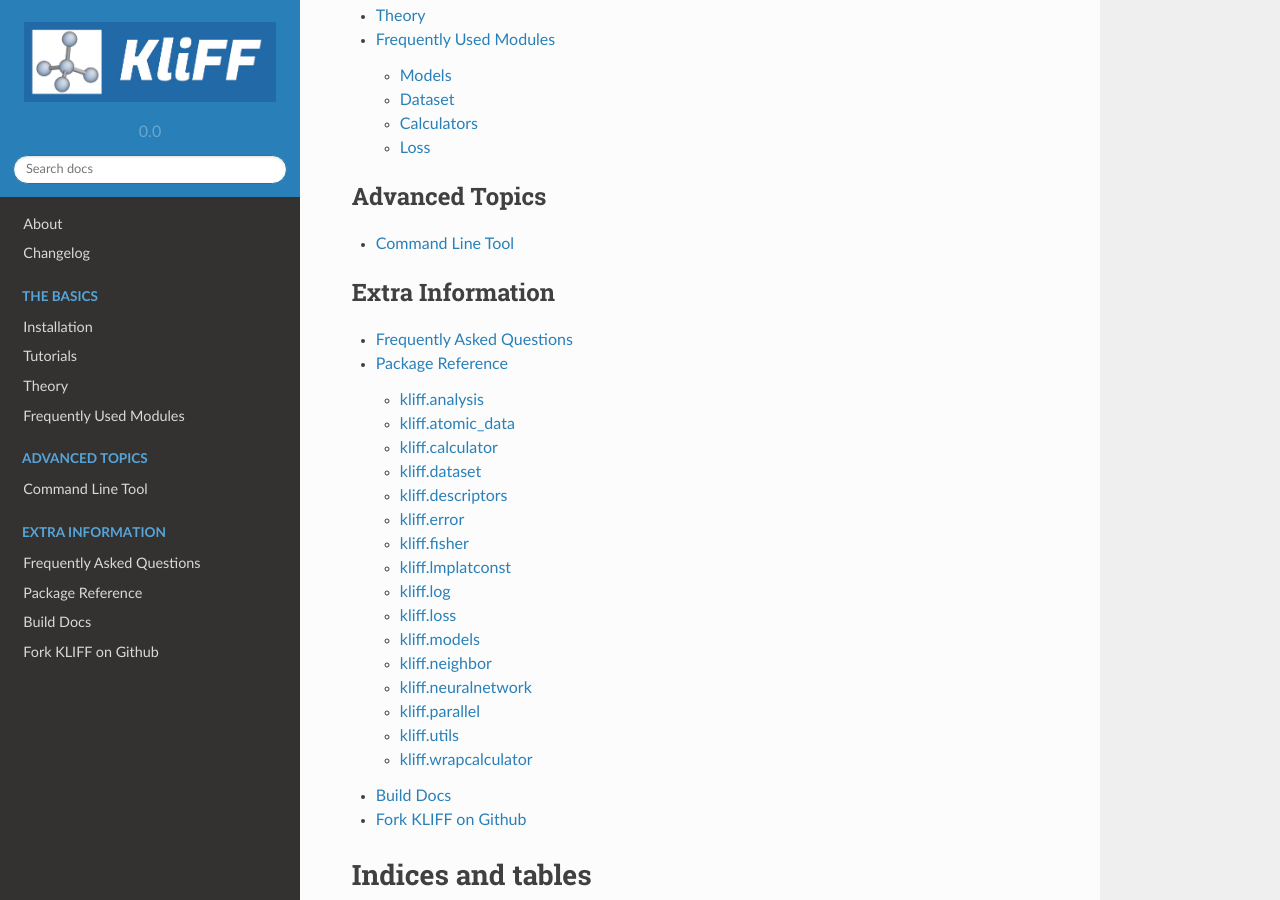
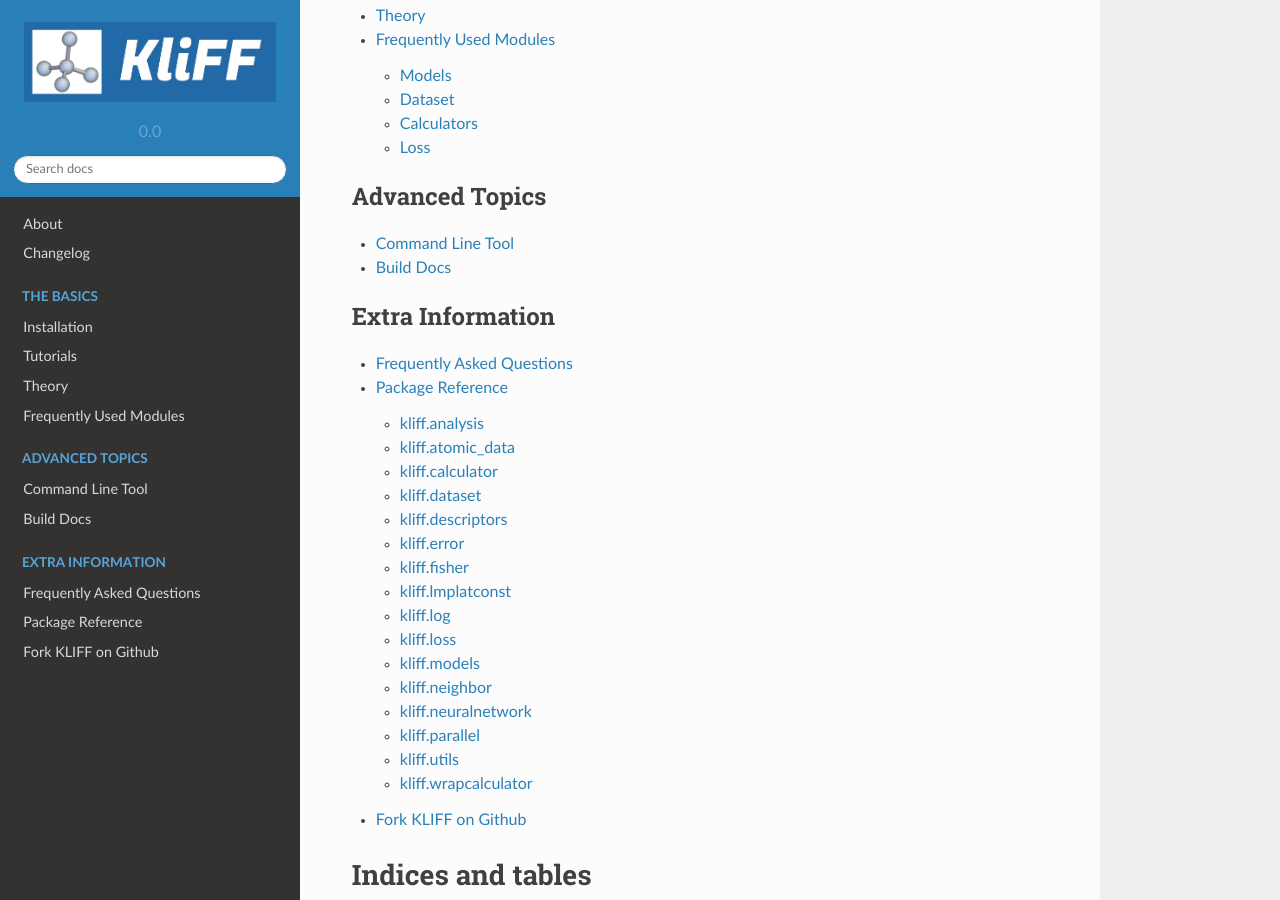
Before and after one commit to openkim/kliff, a Sphinx documentation site: the page built from docs/source/index.rst, in a window 1280 px wide and 900 px high, scrolled down 577 px. Built offline with Sphinx 7.4.7 and the Read the Docs theme 2.0.0, drawn with Linux system fonts in a browser that asks for light colours; formulas are drawn with MathJax 3; pages that are not in the unit, such as notebooks, are missing from menus; some of the changed lines change nothing that is shown.

Commit message:
Move buiddocs to Advanced Topics

```diff
--- a/docs/source/index.rst
+++ b/docs/source/index.rst
@@ -29,6 +29,7 @@ KLIFF -- KIM-based Learning-Integrated Fitting Framework
     :maxdepth: 2
 
     command_line
+    builddoc
 
 
 .. toctree::
@@ -37,7 +38,6 @@ KLIFF -- KIM-based Learning-Integrated Fitting Framework
 
     faq
     apidoc/kliff
-    builddoc
     Fork KLIFF on Github <https://github.com/mjwen/kliff>
 
 
```
